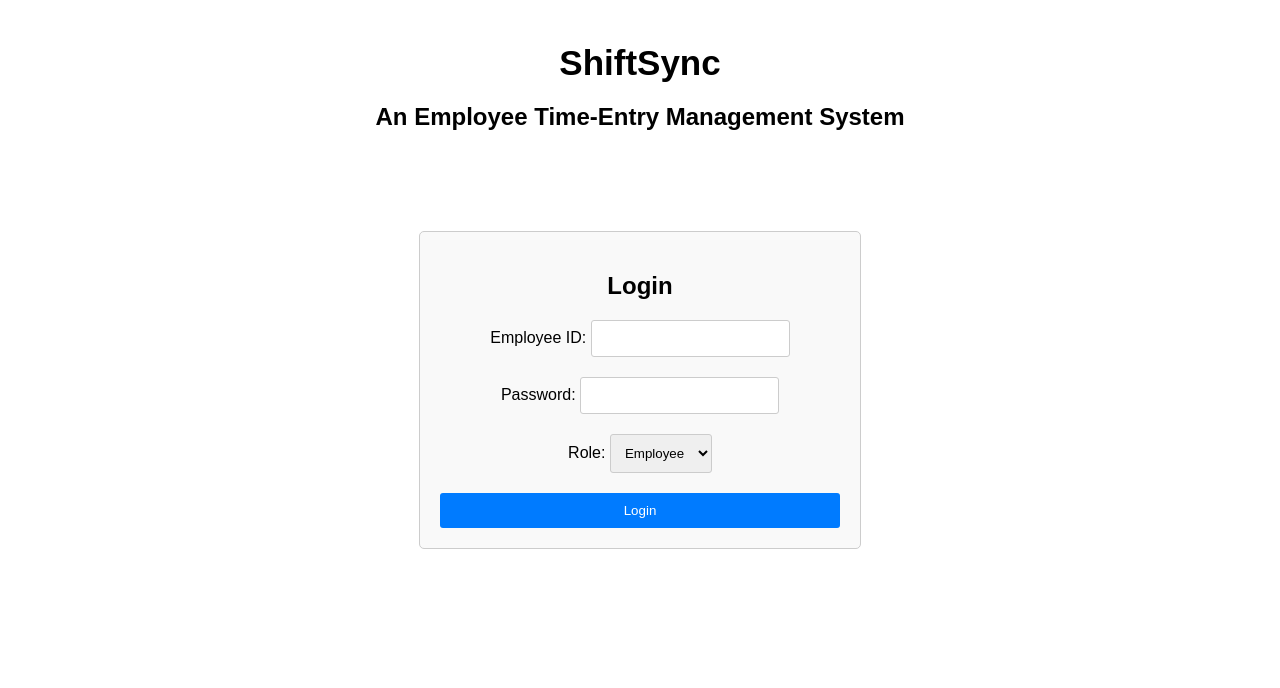
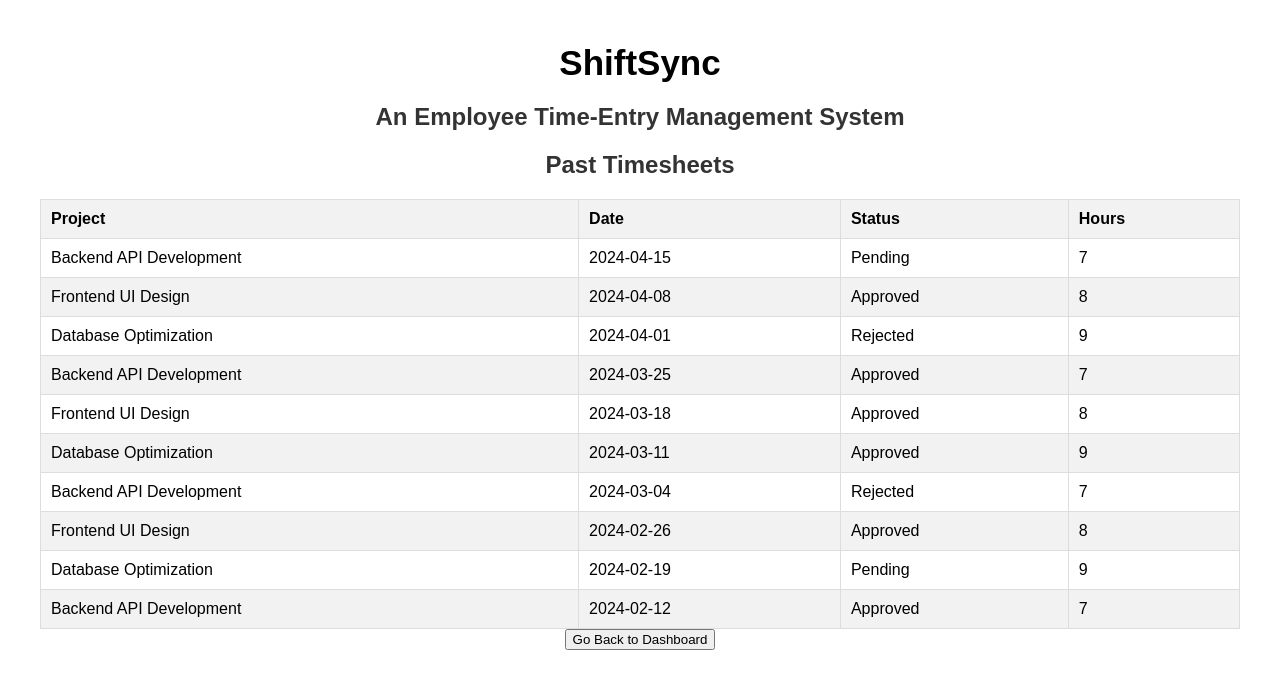
Before and after one commit to Aakash2692/ShiftSync, a React (Create React App) app: page /past-timesheets in a window 1280 px wide. Shown: the top 688 px of the page. Built offline with nearby package versions, Linux system fonts and the light colour scheme.

Commit message:
updated view timesheet

```diff
--- a/src/App.js
+++ b/src/App.js
@@ -1,24 +1,26 @@
-// App.js
 import React, { useState } from 'react';
+import { BrowserRouter as Router, Routes, Route } from 'react-router-dom';
 import Login from './components/Login';
 import Dashboard from './components/Dashboard';
-import './App.css'; // Import the CSS file
+import PastTimesheetsPage from './components/PastTimesheetsPage';
+import './App.css';
 
 const App = () => {
   const [user, setUser] = useState(null);
 
   return (
-    <div className="App">
-      <div className="background-image">
-        <h1>ShiftSync</h1>
-        <h2>An Employee Time-Entry Management System</h2>
-        {!user ? (
-          <Login setUser={setUser} />
-        ) : (
-          <Dashboard user={user} />
-        )}
+    <Router>
+      <div className="App">
+        <div className="background-image">
+          <h1>ShiftSync</h1>
+          <h2>An Employee Time-Entry Management System</h2>
+          <Routes>
+            <Route path="/" element={!user ? <Login setUser={setUser} /> : <Dashboard user={user} />} />
+            <Route path="/past-timesheets" element={<PastTimesheetsPage />} />
+          </Routes>
+        </div>
       </div>
-    </div>
+    </Router>
   );
 };
 
--- a/src/components/Dashboard.js
+++ b/src/components/Dashboard.js
@@ -1,42 +1,30 @@
-import React, { useEffect, useState } from "react";
-import axios from "axios";
+import React, { useState, useEffect } from "react";
+import { useNavigate } from "react-router-dom";
 import "../components/css/Dashboard.css";
 
 const Dashboard = ({ user }) => {
+  const navigate = useNavigate();
   const [userName, setUserName] = useState("");
+  const [project, setProject] = useState("");
   const [fromDate, setFromDate] = useState("");
   const [toDate, setToDate] = useState("");
   const [timesheetTemplate, setTimesheetTemplate] = useState(null);
-  const [maxDate, setMaxDate] = useState(""); // Max date allowed (current week)
-  const [minDate, setMinDate] = useState(""); // Min date allowed (4 weeks back)
+  const [maxDate, setMaxDate] = useState("");
+  const [minDate, setMinDate] = useState("");
+
+
 
   useEffect(() => {
-    const fetchData = async () => {
-      try {
-        const userResponse = await axios.get(`/api/user/${user.id}`);
-        setUserName(userResponse.data.name);
-      } catch (error) {
-        console.error("Error fetching user data:", error);
-      }
-    };
-
-    fetchData();
-  }, [user.id]);
-
-  useEffect(() => {
-    // Get today's date
+    // Mock user data
+    setUserName("John Doe");
+    setProject("Project X");
+    // Mock dates
     const today = new Date();
-    // Calculate the difference between today and the previous Monday
     const diff = today.getDate() - today.getDay() + (today.getDay() === 0 ? -6 : 1);
-    // Create a new Date object for the previous Monday
     const monday = new Date(today.setDate(diff));
-    // Format the date as "YYYY-MM-DD"
-    const mondayFormatted = monday.toISOString().split('T')[0];
-    // Set fromDate to the previous Monday
+    const mondayFormatted = monday.toISOString().split("T")[0];
     setFromDate(mondayFormatted);
-    // Calculate toDate accordingly
     setToDate(calculateToDate(mondayFormatted));
-    // Set max and min dates for arrow button disabling
     setMaxDate(mondayFormatted);
     setMinDate(calculateMinDate(mondayFormatted));
   }, []);
@@ -45,7 +33,6 @@ const Dashboard = ({ user }) => {
     const generateTimesheetTemplate = () => {
       const handleSubmit = (e) => {
         e.preventDefault();
-        // Handle form submission logic here
         alert("Timesheet submitted");
       };
 
@@ -56,6 +43,9 @@ const Dashboard = ({ user }) => {
           <div className="employee-details">
             <label>Employee Name:</label>
             <span>{userName}</span><br></br>
+            {/* Add Project */}
+            <label>Project:</label>
+            <span>{project}</span><br></br>
             {/* Add Status */}
             <label>Status:</label>
             <span>Pending</span>
@@ -132,7 +122,7 @@ const Dashboard = ({ user }) => {
     };
 
     generateTimesheetTemplate();
-  }, [fromDate, minDate, maxDate]);
+  }, [fromDate, minDate, maxDate, userName, project]);
 
   const handleFromDateChange = (e) => {
     setFromDate(e.target.value);
@@ -140,7 +130,7 @@ const Dashboard = ({ user }) => {
   };
 
   const handlePrevWeek = (e) => {
-    e.preventDefault(); // Prevent default behavior
+    e.preventDefault();
     const prevWeek = new Date(new Date(fromDate).getTime() - 7 * 24 * 60 * 60 * 1000);
     const prevWeekDate = prevWeek.toISOString().split('T')[0];
     setFromDate(prevWeekDate);
@@ -148,7 +138,7 @@ const Dashboard = ({ user }) => {
   };
 
   const handleNextWeek = (e) => {
-    e.preventDefault(); // Prevent default behavior
+    e.preventDefault();
     const today = new Date().toISOString().split('T')[0];
     if (fromDate !== today) {
       const nextWeek = new Date(new Date(fromDate).getTime() + 7 * 24 * 60 * 60 * 1000);
@@ -184,19 +174,15 @@ const Dashboard = ({ user }) => {
   };
 
   const handleSubmit = (e) => {
-    // Check if the submit event was triggered by clicking the submit button
     if (e.nativeEvent.submitter && e.nativeEvent.submitter.tagName === "BUTTON" && e.nativeEvent.submitter.type === "submit") {
-      // Show the alert only when the submit button is clicked
-      e.preventDefault(); // Prevent the form from submitting
+      e.preventDefault();
       alert("Timesheet submitted");
     }
   };
 
   const renderTimeOptions = () => {
     const options = [];
-    // Start loop from 9 AM (09:00) and end at 6 PM (18:00)
     for (let i = 9; i <= 18; i++) {
-      // Add options for each hour
       options.push(
         <option key={`${i}:00`} value={`${i}:00`}>{`${i}:00`}</option>,
         <option key={`${i}:30`} value={`${i}:30`}>{`${i}:30`}</option>
@@ -206,13 +192,13 @@ const Dashboard = ({ user }) => {
   };
 
   const handleLogout = () => {
-    // Clear user session and redirect to login page
-    sessionStorage.clear(); // Clears all data stored in sessionStorage
-    window.location.href = "/login"; // Redirects to the login page
+    sessionStorage.clear();
+    window.location.href = "/";
   };
 
+
   const handleViewPastTimesheets = () => {
-    // Implement View Past Timesheets functionality
+    navigate("/past-timesheets");
   };
 
   const handleValidateTimesheets = () => {
--- /dev/null
+++ b/src/components/PastTimesheetsPage.js
@@ -0,0 +1,53 @@
+import React from "react";
+import { useNavigate } from "react-router-dom";
+import "../components/css/PastTimesheetsPage.css";
+
+const PastTimesheetsPage = () => {
+  const navigate = useNavigate();
+
+  const pastTimesheets = [
+    { id: 1, project: "Backend API Development", date: "2024-04-15", status: "Pending", hours: 7 },
+    { id: 2, project: "Frontend UI Design", date: "2024-04-08", status: "Approved", hours: 8 },
+    { id: 3, project: "Database Optimization", date: "2024-04-01", status: "Rejected", hours: 9 },
+    { id: 4, project: "Backend API Development", date: "2024-03-25", status: "Approved", hours: 7 },
+    { id: 5, project: "Frontend UI Design", date: "2024-03-18", status: "Approved", hours: 8 },
+    { id: 6, project: "Database Optimization", date: "2024-03-11", status: "Approved", hours: 9 },
+    { id: 7, project: "Backend API Development", date: "2024-03-04", status: "Rejected", hours: 7 },
+    { id: 8, project: "Frontend UI Design", date: "2024-02-26", status: "Approved", hours: 8 },
+    { id: 9, project: "Database Optimization", date: "2024-02-19", status: "Pending", hours: 9 },
+    { id: 10, project: "Backend API Development", date: "2024-02-12", status: "Approved", hours: 7 },
+  ];
+
+  const handleGoBack = () => {
+    navigate("/"); // Redirect to the dashboard page
+  };
+
+  return (
+    <div className="timesheets-container">
+      <h2>Past Timesheets</h2>
+      <table>
+        <thead>
+          <tr>
+            <th>Project</th>
+            <th>Date</th>
+            <th>Status</th>
+            <th>Hours</th>
+          </tr>
+        </thead>
+        <tbody>
+          {pastTimesheets.map((timesheet) => (
+            <tr key={timesheet.id}>
+              <td>{timesheet.project}</td>
+              <td>{timesheet.date}</td>
+              <td>{timesheet.status}</td>
+              <td>{timesheet.hours}</td>
+            </tr>
+          ))}
+        </tbody>
+      </table>
+      <button onClick={handleGoBack}>Go Back to Dashboard</button>
+    </div>
+  );
+};
+
+export default PastTimesheetsPage;
--- /dev/null
+++ b/src/components/css/PastTimesheetsPage.css
@@ -0,0 +1,35 @@
+.timesheets-container {
+    margin: 20px;
+  }
+
+  table {
+    width: 100%;
+    border-collapse: collapse;
+  }
+
+  th, td {
+    padding: 10px;
+    border: 1px solid #ddd;
+  }
+
+  th {
+    background-color: #f2f2f2;
+    font-weight: bold;
+    text-align: left;
+  }
+
+  tr:nth-child(even) {
+    background-color: #f2f2f2;
+  }
+
+  tr:hover {
+    background-color: #ddd;
+  }
+
+  td {
+    text-align: left;
+  }
+
+  h2 {
+    color: #333;
+  }
```
